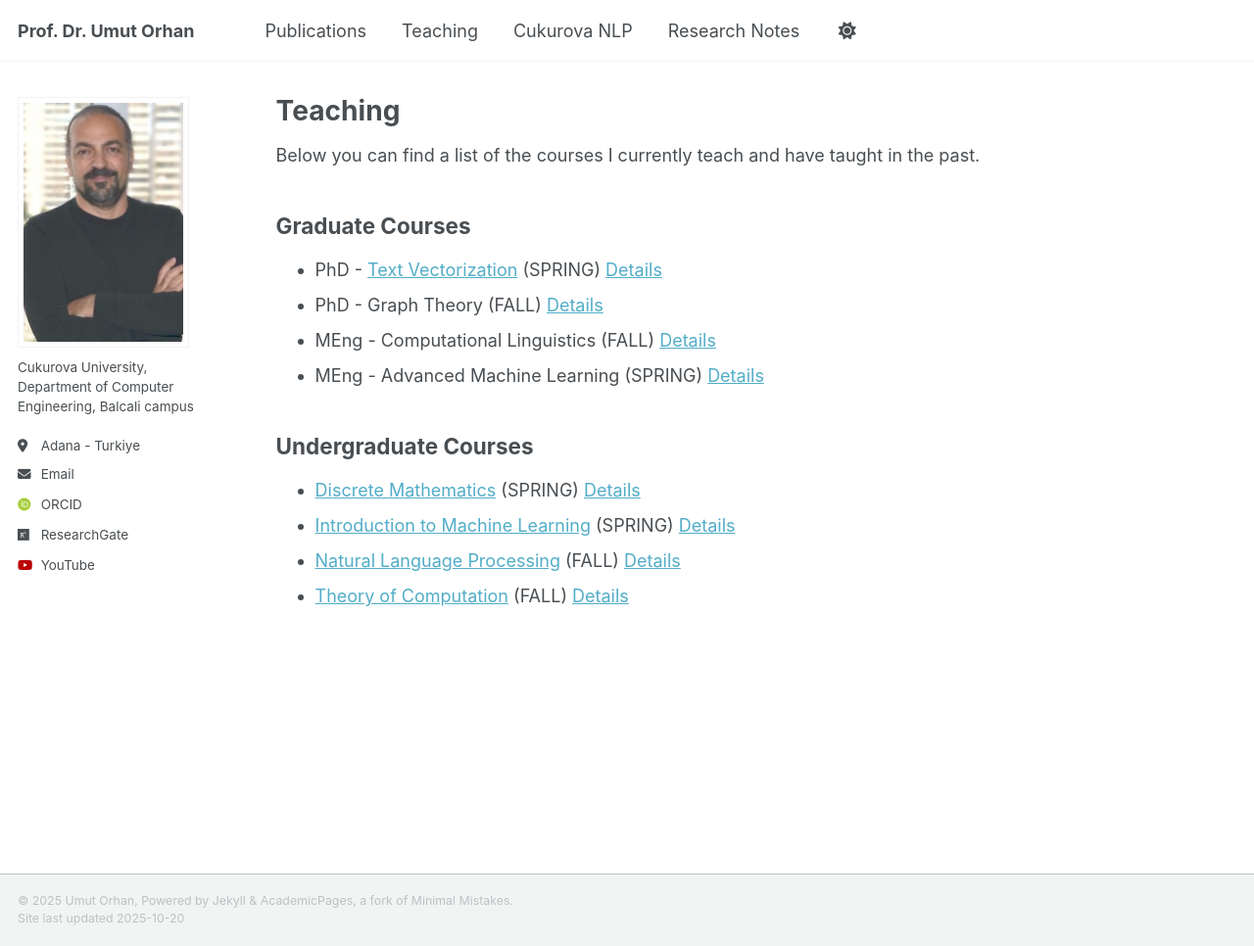
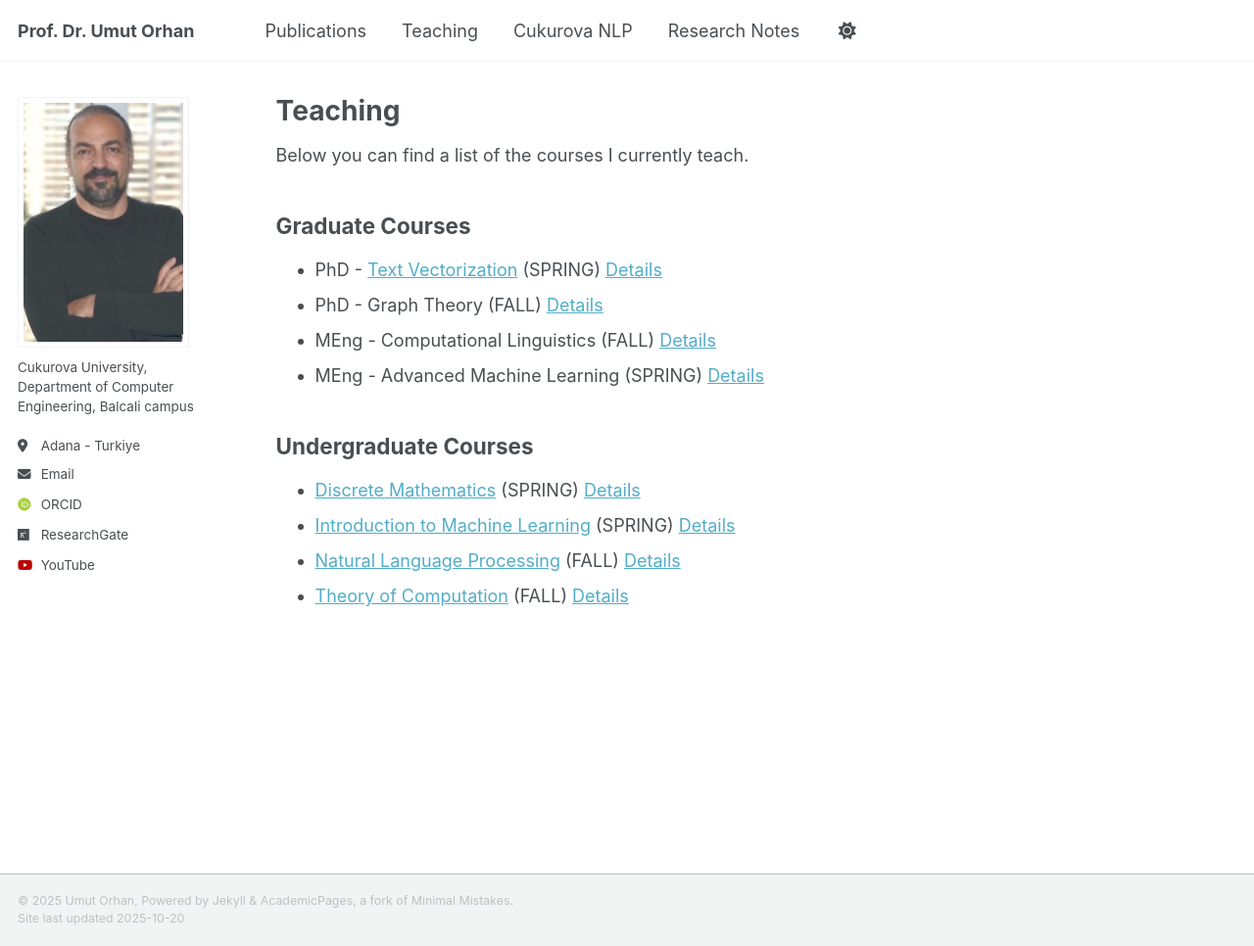
Before and after one commit to uorhan/uorhan.github.io, a Jekyll site: the page built from _pages/teaching.md, in a window 1280 px wide and 966 px high. Shown: the whole window at 98% size. Built offline with Jekyll 4.4.1, drawn with Linux system fonts in a browser that asks for light colours; some web fonts are replaced.

Commit message:
Update teaching.md

```diff
--- a/_pages/teaching.md
+++ b/_pages/teaching.md
@@ -5,7 +5,7 @@ title: "Teaching"
 author_profile: true
 ---
 
-Below you can find a list of the courses I currently teach and have taught in the past.
+Below you can find a list of the courses I currently teach.
 
 ## Graduate Courses
 * PhD - [Text Vectorization](/teaching/T2V) (SPRING) [Details](https://ebs.cu.edu.tr/En/Course/Information/663694)
```
